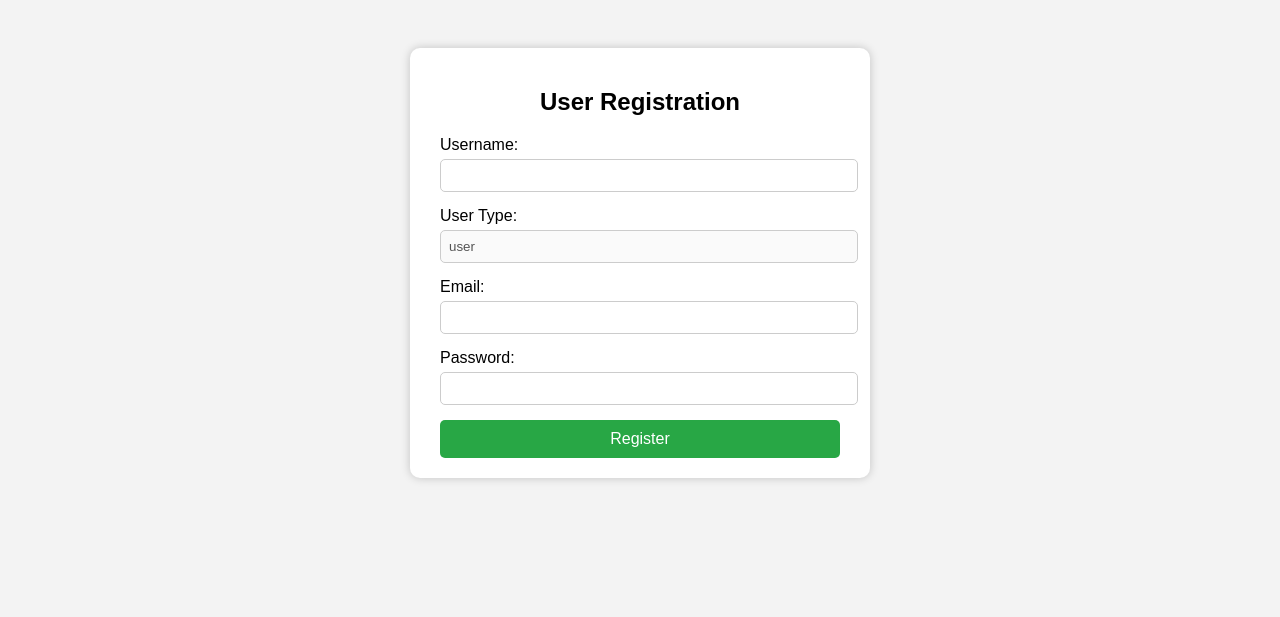
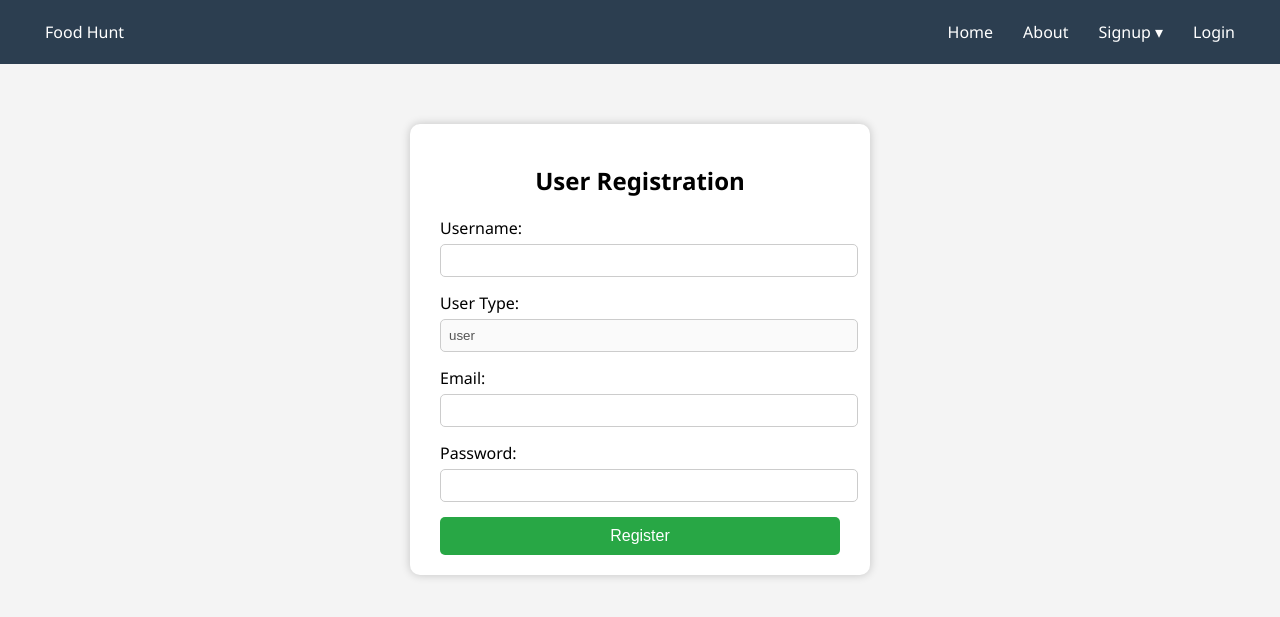
Before and after one commit to SwayamDoshi/Food-Hunt, a Django app: page /users/add-user in a window 1280 px wide. Shown: the top 617 px of the page. Run offline with Django 5.2, Linux system fonts and the light colour scheme.

Commit message:
navbar done

```diff
--- a/Food_Hunt/Food_Hunt/urls.py
+++ b/Food_Hunt/Food_Hunt/urls.py
@@ -22,5 +22,6 @@ from Restaurant import views as restaurant_views
 urlpatterns = [
     path('admin/', admin.site.urls),
     path('users/add-user', user_views.add_user),
-    path('restaurant/add-restaurant', restaurant_views.add_restaurant)
+    path('restaurant/add-restaurant', restaurant_views.add_restaurant),
+    path('home/', user_views.home)
 ]
--- /dev/null
+++ b/Food_Hunt/static/css/navbar.css
@@ -0,0 +1,60 @@
+body {
+    margin: 0;
+    font-family: 'Segoe UI', sans-serif;
+    background-color: #f4f4f4;
+}
+
+.navbar {
+    display: flex;
+    justify-content: space-between;
+    align-items: center;
+    background-color: #2c3e50;
+    padding: 21px 30px;
+    color: white;
+}
+
+.navbar a {
+    color: white;
+    text-decoration: none;
+    margin: 0 15px;
+    font-size: 16px;
+}
+
+.navbar a:hover {
+    text-decoration: underline;
+}
+
+.nav-links {
+    display: flex;
+    align-items: center;
+}
+
+.dropdown {
+    position: relative;
+}
+
+.dropdown-content {
+    display: none;
+    position: absolute;
+    background-color: white;
+    min-width: 160px;
+    top: 100%;
+    left: 0;
+    box-shadow: 0px 4px 6px rgba(0, 0, 0, 0.2);
+    z-index: 1;
+}
+
+.dropdown-content a {
+    color: #2c3e50;
+    padding: 10px 15px;
+    display: block;
+    text-decoration: none;
+}
+
+.dropdown-content a:hover {
+    background-color: #ecf0f1;
+}
+
+.dropdown:hover .dropdown-content {
+    display: block;
+}
--- a/Food_Hunt/templates/users/signup.html
+++ b/Food_Hunt/templates/users/signup.html
@@ -2,12 +2,10 @@
 <html>
 <head>
     <title>Register User</title>
+    {% load static %}
+    <link rel="stylesheet" href="{% static 'css/navbar.css' %}">
     <style>
-        body {
-            font-family: Arial, sans-serif;
-            background: #f3f3f3;
-            padding: 40px;
-        }
+
 
         .form-container {
             background: white;
@@ -16,6 +14,7 @@
             width: 400px;
             margin: auto;
             box-shadow: 0 0 10px rgba(0,0,0,0.2);
+            margin-top: 60px;
         }
 
         .form-container h2 {
@@ -54,6 +53,24 @@
     </style>
 </head>
 <body>
+    <div class="navbar">
+        <div class="logo">
+            <a href="/">Food Hunt</a>
+        </div>
+        <div class="nav-links">
+            <a href="/">Home</a>
+            <a href="/about/">About</a>
+            <div class="dropdown">
+                <a href="#">Signup ▾</a>
+                <div class="dropdown-content">
+                    <a href="/users/add-user">As a User</a>
+                    <a href="/restaurant/add-restaurant">As a Restaurant</a>
+                </div>
+            </div>
+            <a href="/login/">Login</a>
+        </div>
+    </div>
+
     <div class="form-container">
         <h2>User Registration</h2>
         <form method="POST">
--- a/Food_Hunt/users/views.py
+++ b/Food_Hunt/users/views.py
@@ -4,3 +4,6 @@ from django.http import HttpResponse
 # Create your views here.
 def add_user(request):
     return render(request, "users/signup.html")
+
+def home(request):
+    return render(request, "home.html")
```
Also changed, not shown: Food_Hunt/Food_Hunt/settings.py (+7 -0 lines), Food_Hunt/templates/home.html (added, +39 -0 lines).
